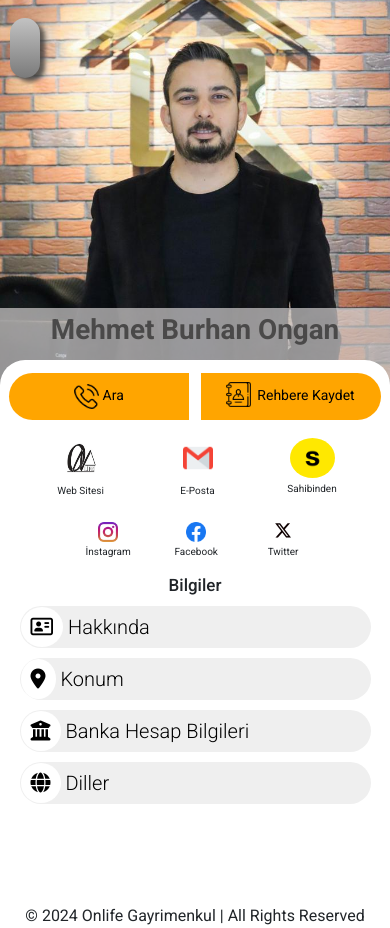
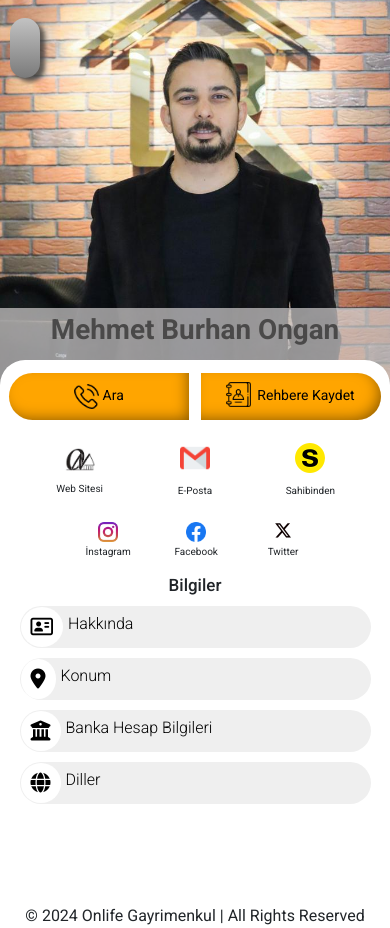
Before and after one commit to anllongan/Vcard-Burhan, a plain HTML site: page index.html in a window 390 px wide. Drawn offline with nearby package versions, Linux system fonts and the light colour scheme.

Commit message:
media query Updates

```diff
--- a/index.html
+++ b/index.html
@@ -48,7 +48,7 @@
             <div class="container">
                 <ul class="links">
                     <div class="webpage">
-                        <li class="webpage"><a href="https://onlifegayrimenkul.com"><img width="30px" height="30px" src="img/logo.png" alt=""></a></li>
+                        <li class="webpage"><a href="https://onlifegayrimenkul.com"><img width="30px" src="img/logo.png" alt=""></a></li>
                         <p>Web Sitesi</p>
                     </div>
                     <div class="mail">
@@ -57,7 +57,7 @@
                         <p>E-Posta</p>
                     </div>
                     <div class="sahibinden">
-                        <li class="sahibinden"><a href="https://laringayrimenkul.sahibinden.com/emlak?sorting=storeShowcase&userId=aGUpTY1OmySjcZIDxOWscDA"><img width="25px" src="img/sahibinden_icon_v13012023.png" alt=""></a></li>
+                        <li class="sahibinden"><a href="https://laringayrimenkul.sahibinden.com/emlak?sorting=storeShowcase&userId=aGUpTY1OmySjcZIDxOWscDA"><img width="30px" src="img/sahibinicon.png" alt=""></a></li>
                         <p>Sahibinden</p>
 
                     </div>
--- a/styles/style.css
+++ b/styles/style.css
@@ -135,12 +135,14 @@ main .content .buttons{
 }
 
 main .content .buttons .tel{
-    background-color: orange;
+    box-shadow: inset -5px -5px 15px -5px rgba(0, 0, 0, 0.5);
+	background-color:orange;
     border-radius: 0;
     width: 47%;
     border-top-left-radius: 40px;
     border-bottom-left-radius: 40px;
     justify-content: center;
+    transition: 1s;
 }
 
 main .content .buttons .tel a{
@@ -151,12 +153,20 @@ main .content .buttons .tel a{
 
 
 main .content .buttons .addContact{
+    box-shadow: inset -5px -5px 15px -5px rgba(0, 0, 0, 0.5);
     background-color: orange;
     border-radius: 0;
     width: 47%;
     border-top-right-radius: 40px;
     border-bottom-right-radius: 40px;
     justify-content: center;
+    transition: 1s ease;
+}
+
+main .content .buttons .tel:hover,
+main .content .buttons .addContact:hover {
+    box-shadow: inset -5px -5px 20px -5px rgba(0, 0, 0, 0.7);
+    transform: scale(1.03);
 }
 
 main .content .buttons .addContact p{
@@ -172,6 +182,7 @@ main .content .buttons .addContact img{
 
 main .content .buttons .addContact p{
     margin: 10px 5px 0 0;
+    color: black;
 }
 
 
@@ -202,9 +213,7 @@ main .content .links .webpage a{
     background-color: #fff;
 }
 
-main .content .links .sahibinden a{
-    background-color: #ffe800;
-}
+
 
 main .content .container .links div p{
     padding: 10px 0;
@@ -244,7 +253,7 @@ main .content button:hover{
 
 main .content button .link{
     font-weight: 300;
-    font-size: 20px;
+    font-size: 16px;
     text-transform: initial;
     padding: 5px 5px;
     vertical-align: middle;
@@ -253,6 +262,7 @@ main .content button .link{
 
 main .content button i{
     background-color: white;
+    color: black;
     padding: 10px;
     font-size: 20px;
     border-radius: 50%;
@@ -307,3 +317,12 @@ footer .text p{
     margin: 0;
     padding: 0;
 }
+
+
+
+/* Small devices (portrait tablets and large phones, 600px and up) */
+@media only screen and (min-width: 600px) {
+    body{
+        max-width: 600px;
+    }
+}
```
